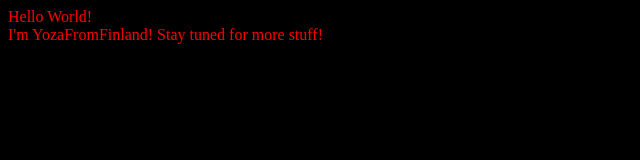
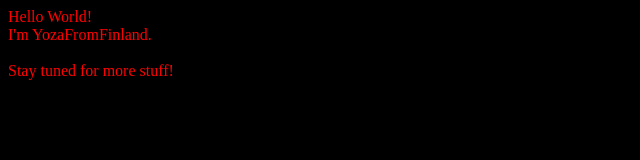
Before and after one commit to YozaFromFinland/HomePage, a plain HTML site: page index.html in a window 1280 px wide. Shown: the whole page, without its empty margins (0-640 px from the left). Drawn offline with Linux system fonts and the light colour scheme.

Commit message:
Update index.html

```diff
--- a/index.html
+++ b/index.html
@@ -3,8 +3,8 @@
 
 <font color="red">
 Hello World!<br>
-I'm YozaFromFinland!
-
+I'm YozaFromFinland.
+<br><br>
 Stay tuned for more stuff!
 </font>
 
```
